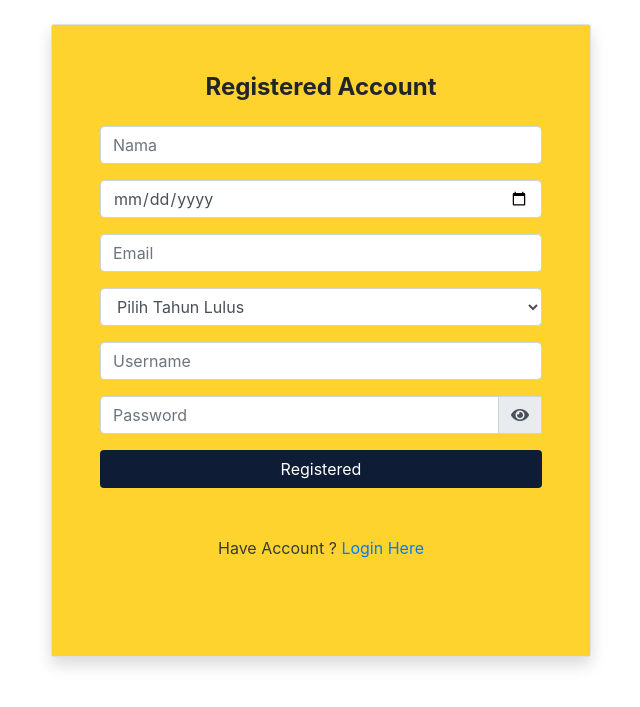
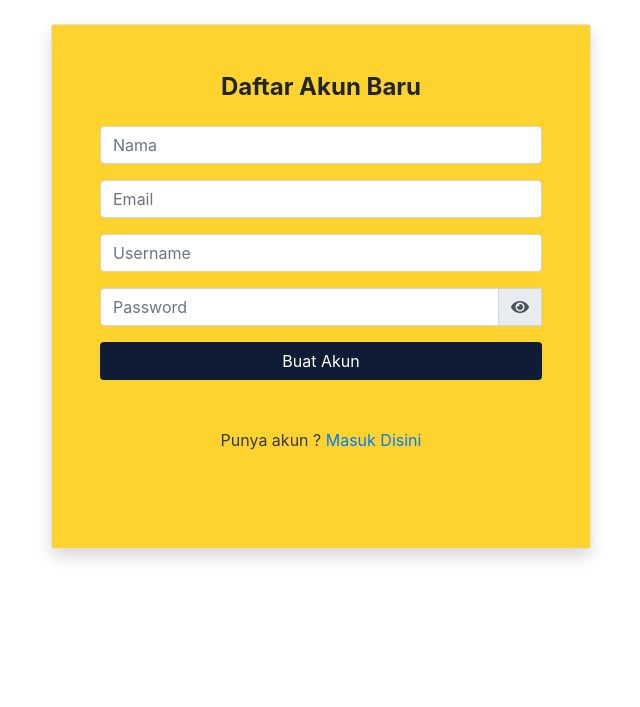
Before and after one commit to m-ade-maulana/polumni, a CodeIgniter app: page /polumni/index.php/auth/register in a window 1280 px wide. Shown: the top 707 px of the page, without its empty margins (319-959 px from the left). Run offline with CodeIgniter, Linux system fonts and the light colour scheme; some libraries are stand-ins or nearby versions.

Commit message:
modified login form and registered form

```diff
--- a/application/views/register.php
+++ b/application/views/register.php
@@ -46,7 +46,7 @@
                     <form action="<?= base_url('auth/register') ?>" method="POST" class="card-body cardbody-color p-lg-5">
 
                         <div class="text-center mb-4">
-                            <h4 class="font-weight-bold ">Registered Account</h4>
+                            <h4 class="font-weight-bold ">Daftar Akun Baru</h4>
                         </div>
 
                         <div class="mb-3">
@@ -54,22 +54,8 @@
                             <div class="mt-2"><?= form_error('nama') ?></div>
                         </div>
                         <div class="mb-3">
-                            <input type="date" name="tanggalLahir" class="form-control" id="password" placeholder="Tanggal Lahir" value="<?= set_value('tanggalLahir') ?>">
-                            <div class=" mt-2"><?= form_error('tanggalLahir') ?></div>
-                        </div>
-                        <div class="mb-3">
                             <input type="email" name="email" class="form-control" id="email" placeholder="Email" value="<?= set_value('email') ?>">
                             <div class=" mt-2"><?= form_error('email') ?></div>
-                        </div>
-                        <div class="mb-3">
-                            <?php
-                            echo "<select class=\"form-control\" name=\"tahun_lulusan\">";
-                            echo "<option>Pilih Tahun Lulus</option>";
-                            foreach (range(2000, date('Y') + 1) as $year) {
-                                echo "<option value=\"" . $year . "\">" . $year . "</option>";
-                            }
-                            echo "</select>";
-                            ?>
                         </div>
                         <div class="mb-3">
                             <input type="text" name="username" class="form-control" id="password" placeholder="Username" value="<?= set_value('username') ?>">
@@ -85,9 +71,9 @@
                             <div class="mt-2"><?= form_error('password') ?></div>
                         </div>
                         <div class="text-center">
-                            <button type="submit" class="btn btn-block btn-color px-5 mb-5">Registered</button>
+                            <button type="submit" class="btn btn-block btn-color px-5 mb-5">Buat Akun</button>
                         </div>
-                        <div id="emailHelp" class="form-text text-center mb-5 text-dark">Have Account ? <a href="<?= base_url('auth') ?>" class=" fw-bold"> Login Here</a>
+                        <div id="emailHelp" class="form-text text-center mb-5 text-dark">Punya akun ? <a href="<?= base_url('auth') ?>" class=" fw-bold"> Masuk Disini</a>
                         </div>
                     </form>
                 </div>
```
Also changed, not shown: application/views/login.php (+5 -5 lines).
